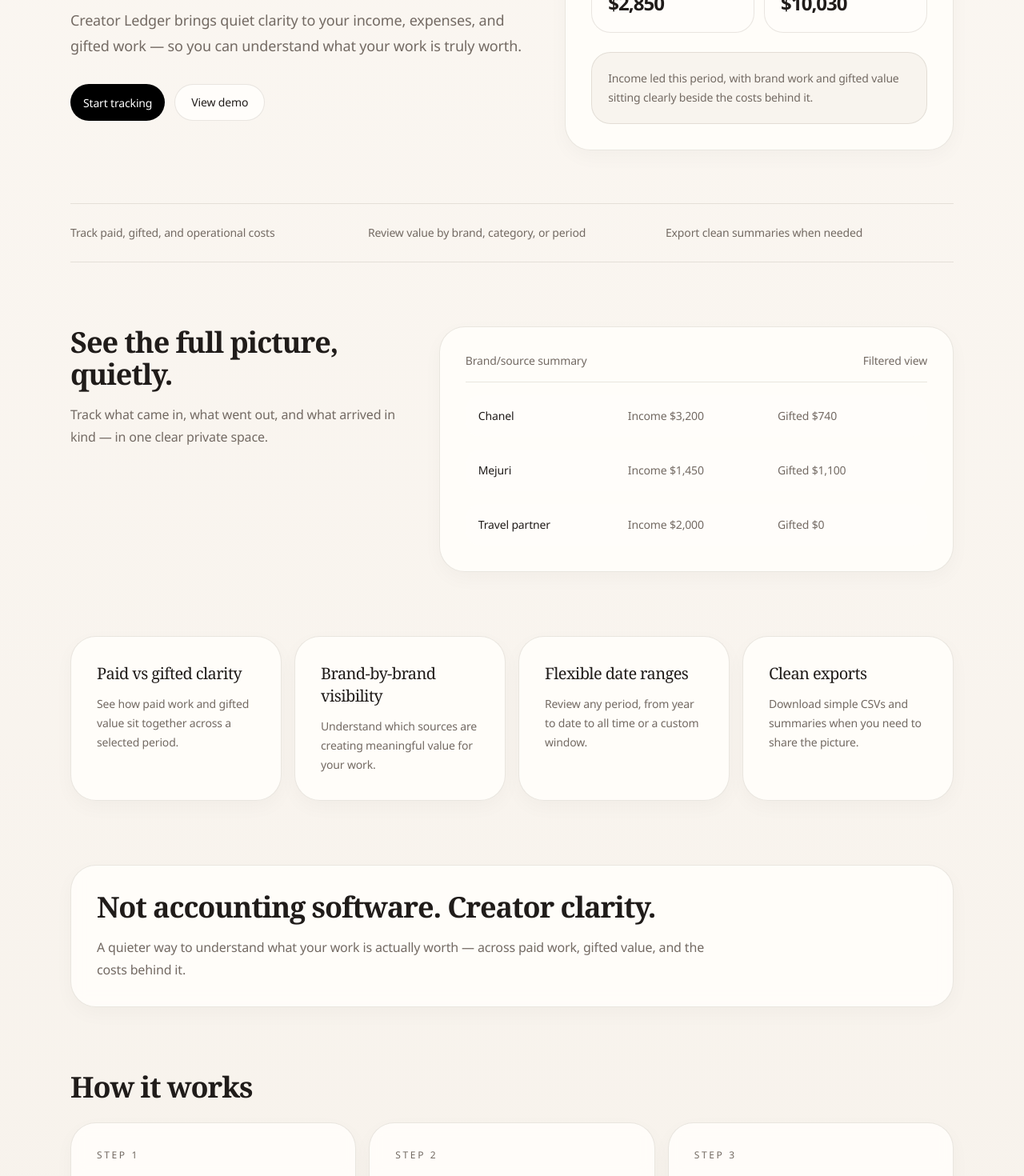
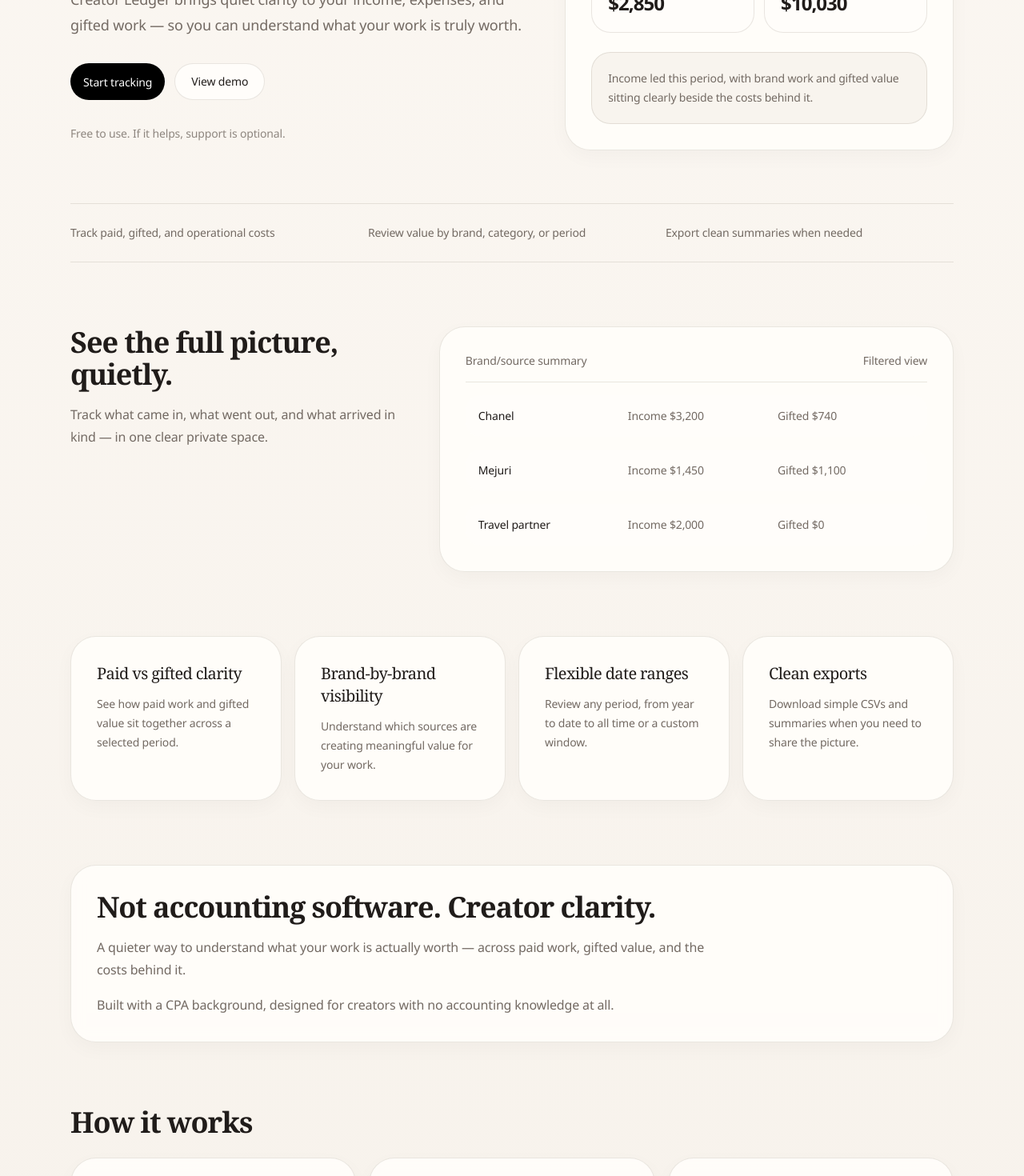
Before and after one commit to sleepingbeautytravels/creator-ledger, a Next.js app: page / in a window 1280 px wide. Shown: the part 486-1956 px from the top of the page at 80% size. Built offline with nearby package versions, Linux system fonts and the light colour scheme.

Commit message:
Add free-to-use reassurance and accessibility positioning copy

```diff
--- a/app/page.tsx
+++ b/app/page.tsx
@@ -82,6 +82,9 @@ export default function HomePage() {
               View demo
             </Link>
           </div>
+          <p className="text-sm text-[var(--muted)]/80">
+            Free to use. If it helps, support is optional.
+          </p>
         </div>
 
         <Card className="space-y-6">
@@ -167,6 +170,9 @@ export default function HomePage() {
             A quieter way to understand what your work is actually worth — across paid work,
             gifted value, and the costs behind it.
           </p>
+          <p className="max-w-3xl leading-7 text-[var(--muted)]">
+            Built with a CPA background, designed for creators with no accounting knowledge at all.
+          </p>
         </Card>
       </section>
 
```
